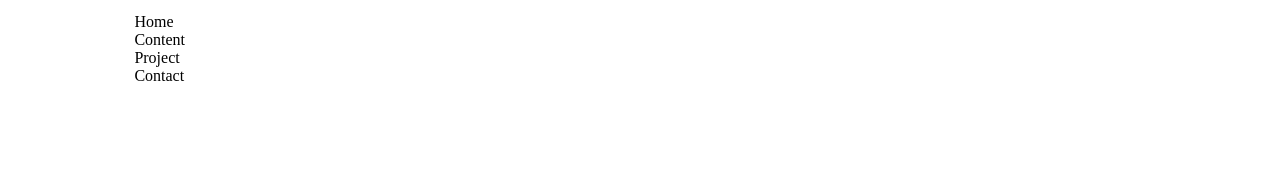
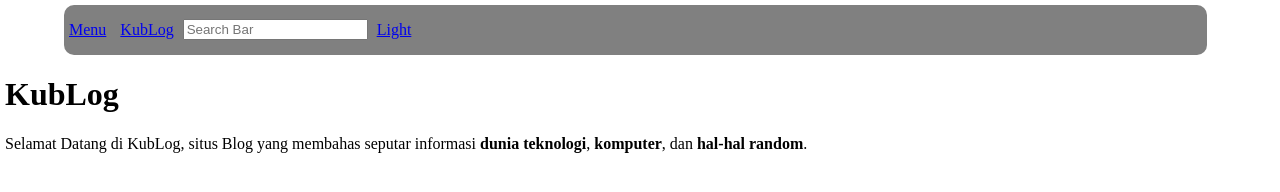
Before and after one commit to unikub0/unikub0.github.io, a plain HTML site: page index.html in a window 1280 px wide. Drawn offline with Linux system fonts and the light colour scheme.

Commit message:
tes update web

```diff
--- a/index.html
+++ b/index.html
@@ -7,20 +7,26 @@
     <meta name="viewport" content="width=device-width, initial-scale=1.0">
 
     <!--Theme-->
-    <link rel="stylesheet" href="/style/theme.css">
+    <link rel="stylesheet" href="/style/theme.css" type="text/css"/>
 
     <!--Kublog framework-->
-    <link rel="stylesheet" href="/style/kublog.css">
+    <link rel="stylesheet" href="/style/kublog.css" type="text/css"/>
 
     <!--Title-->
     <title>UniKubLog - Selamat Datang</title>
 </head>
 <body>
     <nav class="hbar">
-        <div class="item">Home</div>
-        <div class="item">Content</div>
-        <div class="item">Project</div>
-        <div class="item">Contact</div>
+        <a href="#menu" class="item">Menu</a>
+        <a href="#home" class="item">KubLog</a> <!--Logo-->
+        <input type="text" placeholder="Search Bar">
+        <a href="#theme" class="item">Light</a>
     </nav>
+    <header class="sect">
+        <h1>KubLog</h1>
+        <p>Selamat Datang di KubLog, situs Blog yang membahas seputar informasi
+             <b>dunia teknologi</b>, <b>komputer</b>, dan <b>hal-hal random</b>.</p>
+
+    </header>
 </body>
 </html>
--- a/style/kublog.css
+++ b/style/kublog.css
@@ -1,5 +1,20 @@
+body{
+    margin: 5px;
+}
 .hbar{
-    width: 80%;
-    margin: 5px 10% 0 10%;
+    width: 90%;
+    height: 50px;
+    border-radius: 10px;
+    left: 5%;
     display: inline-block;
+    background-color: gray;
+    position: sticky;
 }
+.hbar .item{
+    display: inline-block;
+    height: 50px;
+    line-height: 50px;
+    margin: 0 5px;
+    text-align: center;
+    vertical-align: middle;
+}
```
